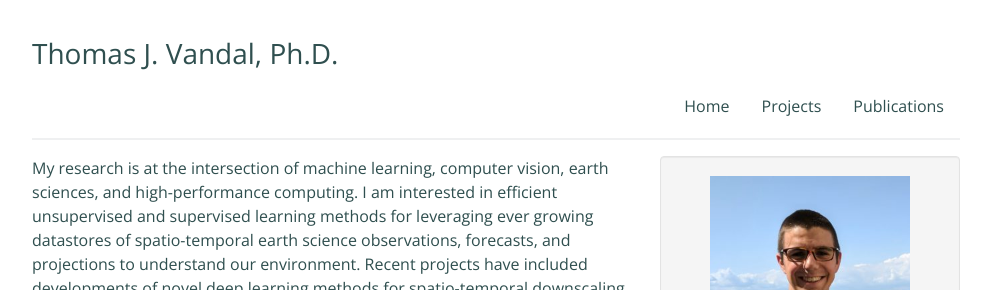
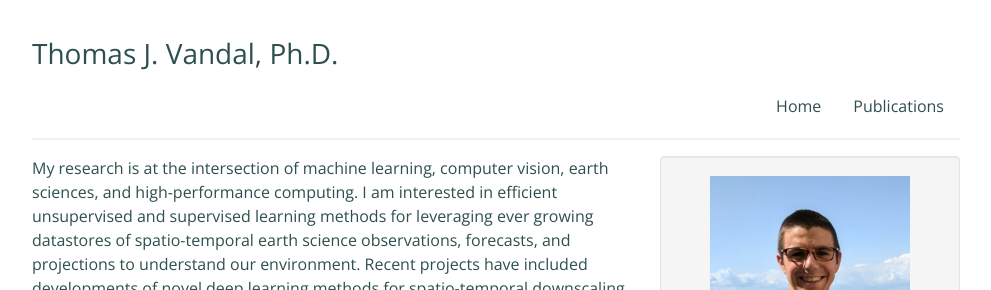
Before and after one commit to tjvandal/tjvandal.github.io, a Jekyll site: the page built from index.md, in a window 1280 px wide. Shown: the top 290 px of the page, without its empty margins (144-1135 px from the left). Built offline with Jekyll 4.4.1, drawn with Linux system fonts in a browser that asks for light colours.

Commit message:
remove projects

```diff
--- a/_layouts/default.html
+++ b/_layouts/default.html
@@ -30,7 +30,6 @@
             <h1 class="project-name">{{ page.title | default: site.title | default: site.github.repository_name }}</h1>
         <div style="display: flex; justify-content: flex-end">
            <a href="./index.html">Home</a>
-           <a href="./projects.html">Projects</a>
            <a href="./publications.html">Publications</a>
         </div>
     	</div>
--- a/_layouts/homepage.html
+++ b/_layouts/homepage.html
@@ -30,7 +30,6 @@
             <h1 class="project-name">{{ page.title | default: site.title | default: site.github.repository_name }}</h1>
         <div style="display: flex; justify-content: flex-end">
     	     <a href="./index.html">Home</a>
-           <a href="./projects.html">Projects</a>
     	     <a href="./publications.html">Publications</a>
         </div>
     	</div>
```
